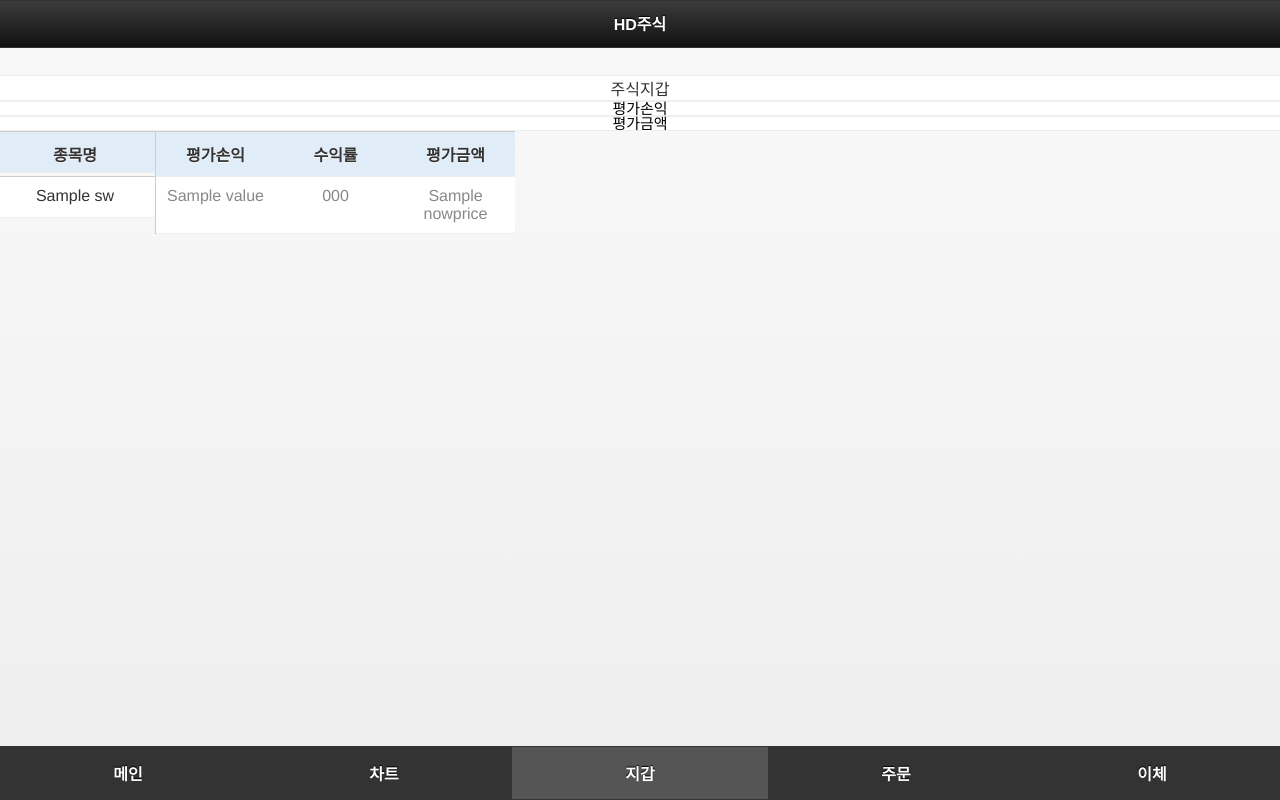
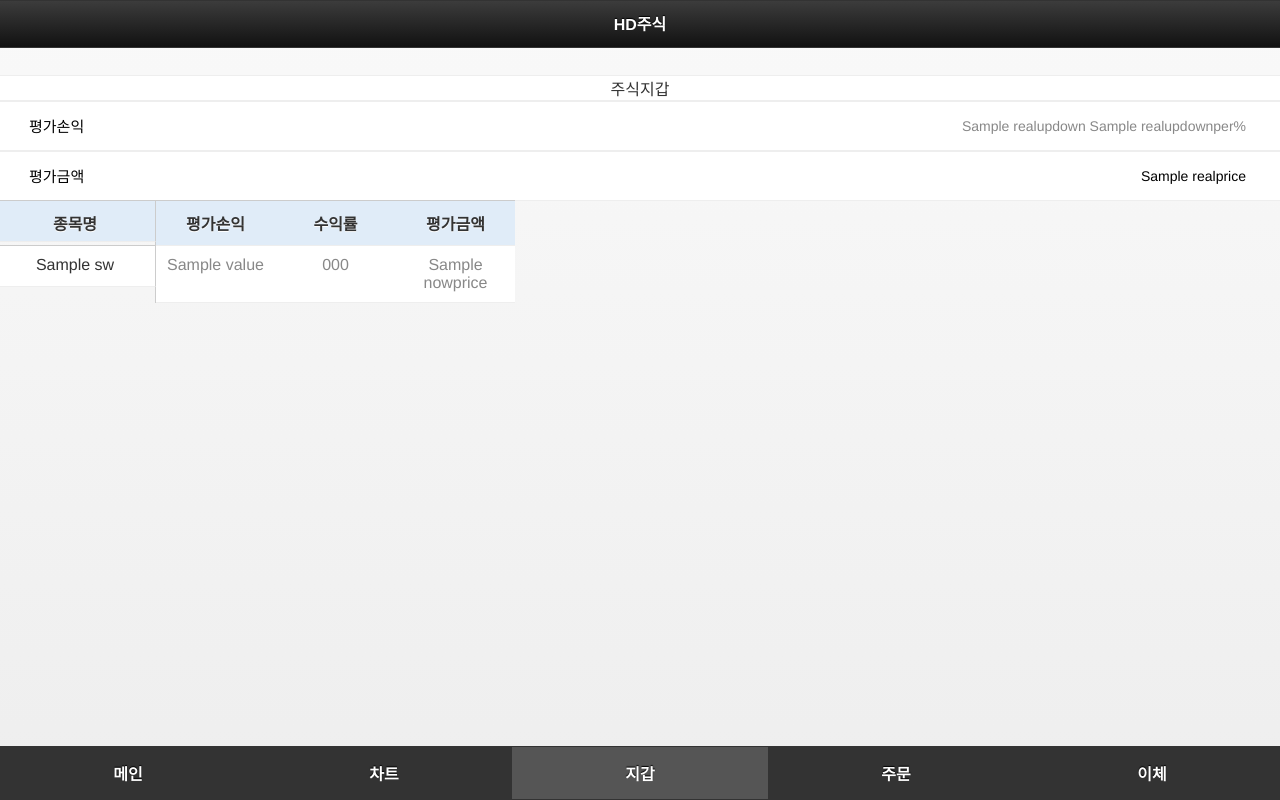
Before and after one commit to hohyunchoi/handon_stock, a Django app: template stock/templates/stockwallet.html in a window 1280 px wide. Run offline with Django 3.2, Linux system fonts and the light colour scheme; the template is opened without the code that fills it: most values are stand-ins (such as "Sample title", 1, 10 or a date in 2020).

Commit message:
주식지갑 마무리

```diff
--- a/config/settings.py
+++ b/config/settings.py
@@ -25,7 +25,7 @@ SECRET_KEY = 'ql9s9y9394pe%q@q@xz+c9$968tcg7*j0xxrm$*70@+&xaj1$e'
 # SECURITY WARNING: don't run with debug turned on in production!
 DEBUG = True
 
-ALLOWED_HOSTS = []
+ALLOWED_HOSTS = ['192.168.0.18']
 
 SESSION_EXPIRE_AT_BROWSER_CLOSE = True
 
--- a/stock/static/css/detail.css
+++ b/stock/static/css/detail.css
@@ -47,7 +47,7 @@ li.evote div:first-child{padding-top:3px}
 }
 
 .titleid{
-    width:70%;
+    width:100%;
     padding-top:10px;
     padding-bottom:10px
 }
--- a/stock/static/css/table.css
+++ b/stock/static/css/table.css
@@ -223,5 +223,41 @@ width:100%;
     margin-right:-17px;
 }
 
-#content > .contentdiv > div:first-child{padding-top:1px;font-size:15px;line-height:12px;color:black;}
-#content > .contentdiv > div:first-child ~ span{display:block;text-align:left;font-size:14px;color:#000}
+
+ul li {list-style:none;
+
+    }
+.total_lst{margin:0 -17px -1px -17px;
+           padding:0 0 0 0;
+            display:-webkit-box;
+            display:-webkit-flex;
+            display:-moz-box;display:-ms-flexbox;
+            display:flex;-webkit-flex-wrap:wrap;
+            -ms-flex-wrap:wrap;flex-wrap:wrap;}
+.total_lst li{display:-webkit-box
+                ;display:-webkit-flex;
+                display:-moz-box;display:-ms-flexbox;display:flex;
+                -webkit-box-pack:justify;
+                -webkit-justify-content:space-between;
+                -moz-box-pack:justify;
+                -ms-flex-pack:justify;
+                justify-content:space-between;
+                -webkit-box-align:center;
+                -webkit-align-items:center;
+                -moz-box-align:center;
+                -ms-flex-align:center;
+                align-items:center;
+                width:50%;
+                min-height:34px;
+                padding:0 15px 0 15px;
+                border:1px solid #eee;
+                -webkit-box-sizing:border-box;
+                -moz-box-sizing:border-box;
+                box-sizing:border-box;
+                background:white;
+                height:50px;}
+.total_lst li div:first-child{padding-top:1px;font-size:15px;line-height:12px;color:black;padding-left:15px}
+.total_lst li div:first-child ~ span{display:block;text-align:left;font-size:14px;color:#000;  padding-right:20px;}
+.total_lst {
+
+}
--- a/stock/templates/stockwallet.html
+++ b/stock/templates/stockwallet.html
@@ -34,8 +34,12 @@
 
             <div data-role="content" id="content">
                 <div class="contentdiv">주식지갑</div>
-                <div class="contentdiv"><div>평가손익</div> <span></span></div>
-                <div class="contentdiv"><div>평가금액</div> <span></span></div>
+                <ul class="total_lst">
+                    <li style="padding:0px 15px 0px 15px"><div>평가손익</div><span class="realupdown" style="color:{{realcolor}}">{{realupdown}}   {{realupdownper}}%</span></li>
+                    <li style="padding:0px 15px 0px 15px"><div>평가금액</div><span class="realprice" >{{realprice}}</span></li>
+
+                </ul>
+
                 <div class="outer">
                   <div class="inner">
                     <table>
@@ -129,16 +133,24 @@ $('.order').click(function(){
 
 
 
+
 playAlert = setInterval(function() {
 
    $.ajax({ url:'stockwallet_ajax',
     success:function(data){
         data= data.replace(/&#x27;/gi,'\'').replace(/&quot;/gi,'"')
         data_json = JSON.parse(data)
+        realprice = 0
+        buyprice = 0
         $('tbody > tr').each(function(index, value) {
-            $(this).children('td:nth-child(2)').text(data_json[index].value)
+            realprice += data_json[index].nowprice
+            buyprice += $(this).children('td:nth-child(5)').text().replace(/,/g,'')*1
+            value = data_json[index].value+""
+            nowprice =data_json[index].nowprice+""
+
+            $(this).children('td:nth-child(2)').text(value.replace(/\B(?=(\d{3})+(?!\d))/g, ","))
             $(this).children('td:nth-child(3)').text(data_json[index].nowpriceper)
-            $(this).children('td:nth-child(4)').text(data_json[index].nowprice)
+            $(this).children('td:nth-child(4)').text(nowprice.replace(/\B(?=(\d{3})+(?!\d))/g, ","))
             $(this).children('td:nth-child(8)').text(data_json[index].price)
             $(this).children('td:nth-child(9)').text(data_json[index].priceupdown)
             $(this).children('td:nth-child(10)').text(data_json[index].priceper)
@@ -150,8 +162,21 @@ playAlert = setInterval(function() {
             $(this).children('td:nth-child(10)').css("color",data_json[index].color)
 
         });
+        realupdown = realprice - buyprice
+        realcolor = "black"
+        if(realupdown > 0){
+            realcolor = "red"
+        }else if(realupdown < 0){
+            realcolor = "blue"
+        }
+        realpriceper = ((realupdown/buyprice)*100).toFixed(2)
 
-
+        realprice = realprice+""
+        realupdown = realupdown+""
+        realpriceper = realpriceper+""
+        $('.realupdown').text(realupdown.replace(/\B(?=(\d{3})+(?!\d))/g, ",")+'  '+realpriceper+"%")
+        $('.realupdown').css("color",realcolor)
+        $('.realprice').text(realprice.replace(/\B(?=(\d{3})+(?!\d))/g, ","))
 
     },error : function(xhr, status, error) {
 
@@ -167,6 +192,7 @@ playAlert = setInterval(function() {
 
 
 
+
 </script>
 
 </html>
```
Also changed, not shown: stock/templates/stocktodayserver.html (+3 -6 lines), stock/views.py (+17 -30 lines), db.sqlite3.
